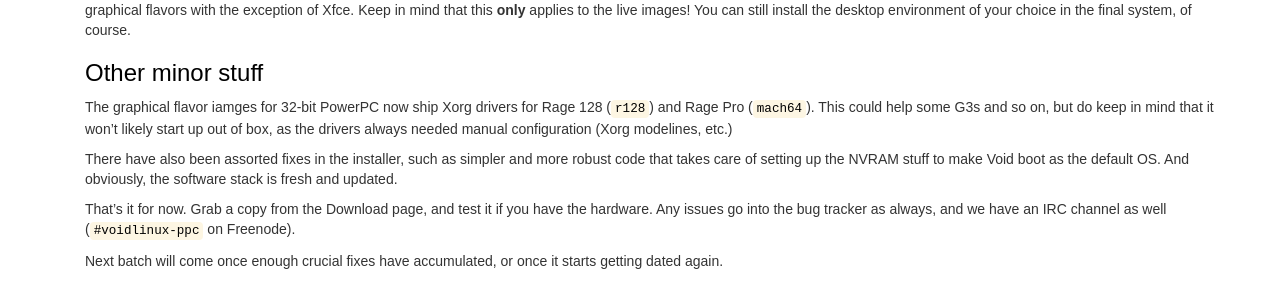
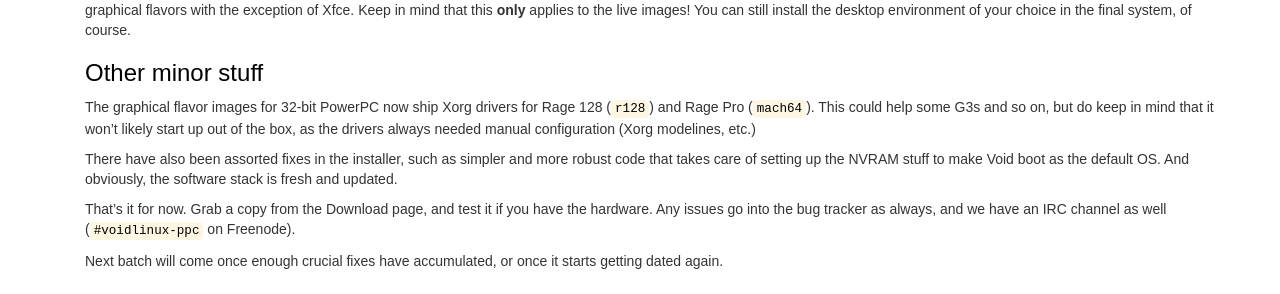
Before and after one commit to void-ppc/void-ppc.github.io, a Jekyll site: the page built from _posts/2020-04-11-new-images.markdown, in a window 1280 px wide and 900 px high, scrolled down 535 px. Shown: the part 518-812 px from the top of the window. Built offline with Jekyll 4.4.1, drawn with Linux system fonts in a browser that asks for light colours; some web fonts are replaced.

Commit message:
fix typos

```diff
--- a/_posts/2020-04-11-new-images.markdown
+++ b/_posts/2020-04-11-new-images.markdown
@@ -75,10 +75,10 @@
 
 ### Other minor stuff
 
-The graphical flavor iamges for 32-bit PowerPC now ship Xorg drivers for
+The graphical flavor images for 32-bit PowerPC now ship Xorg drivers for
 Rage 128 (`r128`) and Rage Pro (`mach64`). This could help some G3s and
-so on, but do keep in mind that it won't likely start up out of box, as the
-drivers always needed manual configuration (Xorg modelines, etc.)
+so on, but do keep in mind that it won't likely start up out of the box,
+as the drivers always needed manual configuration (Xorg modelines, etc.)
 
 There have also been assorted fixes in the installer, such as simpler and
 more robust code that takes care of setting up the NVRAM stuff to make Void
```
